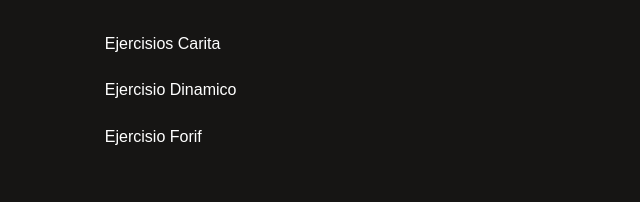
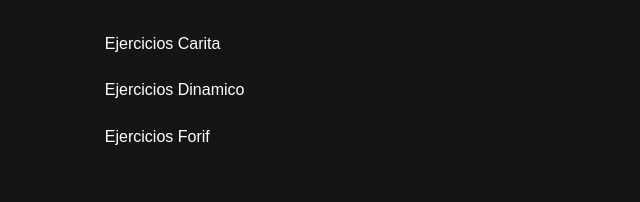
Before and after one commit to Valele2005/portafoliovalentinacortes, a plain HTML site: page index.html in a window 1280 px wide. Shown: the part 307-509 px from the top of the page, 388-1028 px from the left. Drawn offline with Linux system fonts and the light colour scheme.

```diff
--- a/index.html
+++ b/index.html
@@ -73,9 +73,9 @@
     <div class="bloque">
       <!-- 5º Commit - Tu portafolio -->
       <h3>Mi portafolio</h3>
-      <a href="https://github.com/Valele2005/carita_valentina_cortes"><p>Ejercisios Carita</p></a>
-      <a href="https://github.com/Valele2005/DINAMICO2"><p>Ejercisio Dinamico</p></a>
-      <a href="https://github.com/Valele2005/FORIF"><p>Ejercisio Forif</p></a>
+      <a href="https://github.com/Valele2005/carita_valentina_cortes"><p>Ejercicios Carita</p></a>
+      <a href="https://github.com/Valele2005/DINAMICO2"><p>Ejercicios Dinamico</p></a>
+      <a href="https://github.com/Valele2005/FORIF"><p>Ejercicios Forif</p></a>
 
     </div>
   </div>
```
